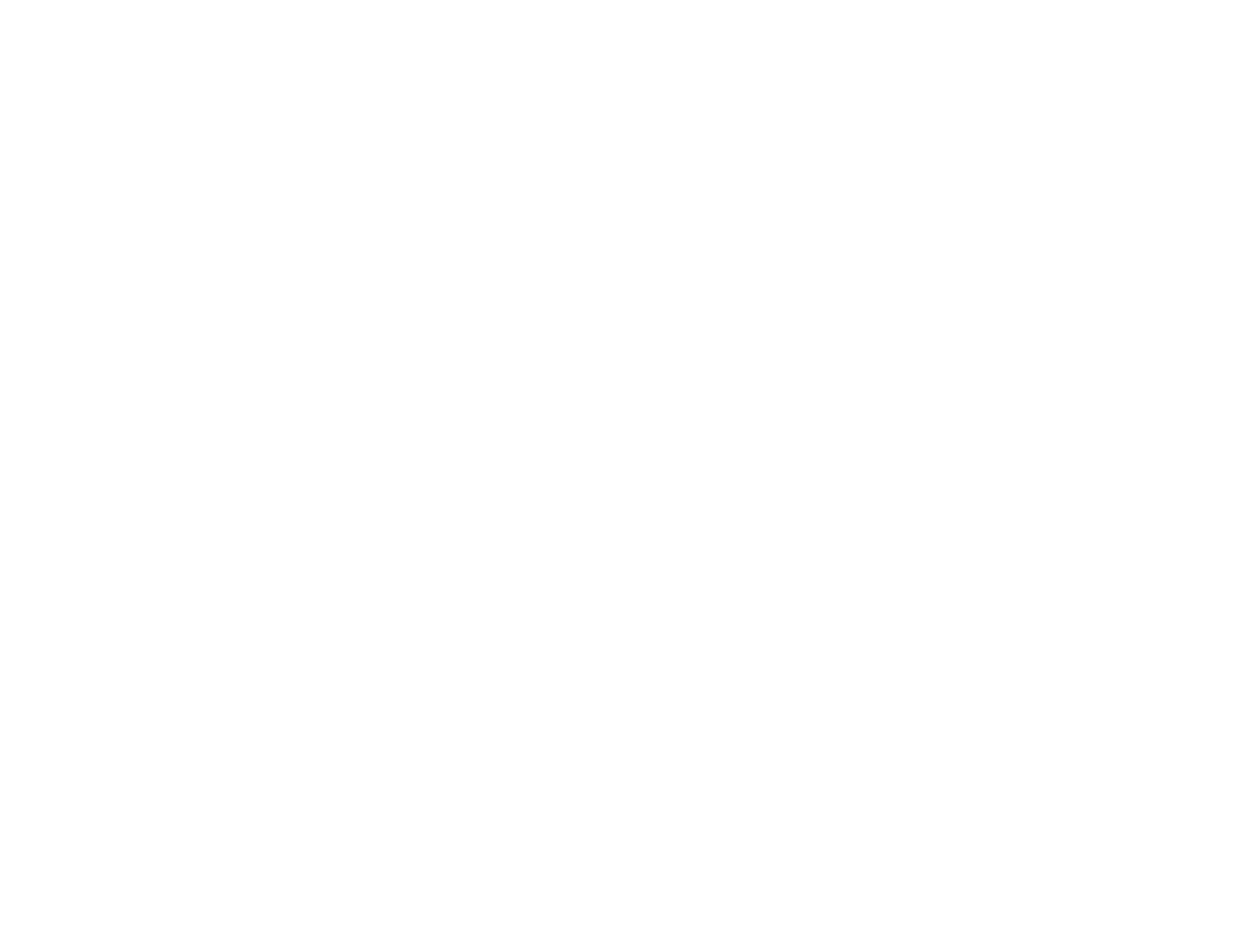
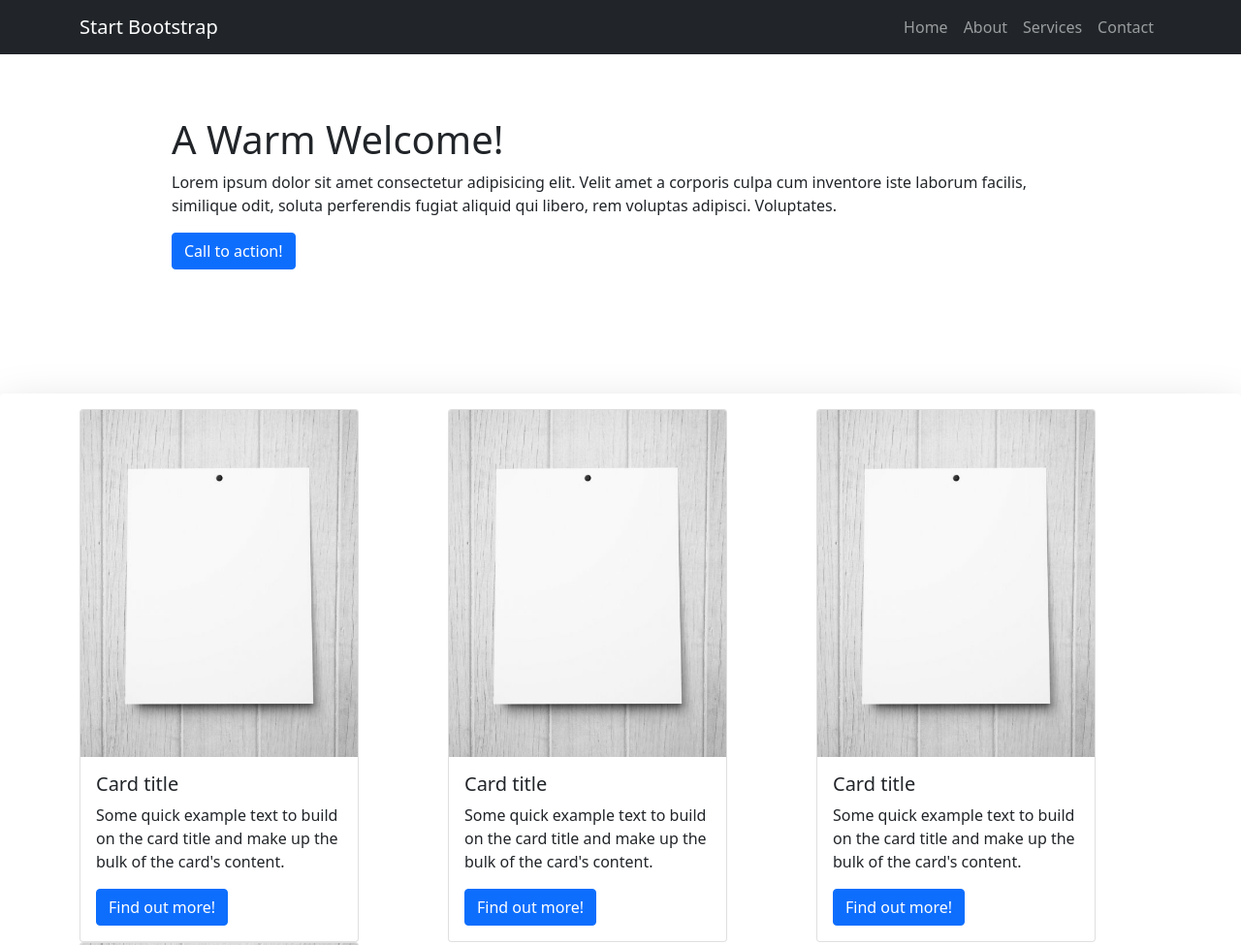
Before and after one commit to LarisaLieb/week8, a plain HTML site: page index.html in a window 1280 px wide. Shown: the top 975 px of the page at 97% size. Before the commit the page ends 800 px from the top, so only its background shows below. Drawn offline with nearby package versions, Linux system fonts and the light colour scheme.

Commit message:
ex1 non-adaptive

```diff
--- a/index.html
+++ b/index.html
@@ -5,14 +5,111 @@
     <meta charset="UTF-8">
     <meta http-equiv="X-UA-Compatible" content="IE=edge">
     <meta name="viewport" content="width=device-width, initial-scale=1.0">
+    <link href="styles/styles.css" rel="stylesheet">
     <link href="https://cdn.jsdelivr.net/npm/bootstrap@5.0.2/dist/css/bootstrap.min.css" rel="stylesheet"
         integrity="sha384-EVSTQN3/azprG1Anm3QDgpJLIm9Nao0Yz1ztcQTwFspd3yD65VohhpuuCOmLASjC" crossorigin="anonymous">
-    <title>Exercise 1</title>
+    <title>Exercise2</title>
+
 </head>
 
 <body>
+    <header id="header">
+        <nav class="navbar navbar-expand-lg navbar-dark bg-dark">
+            <div class="container">
+                <a href="#" class="navbar-brand">Start Bootstrap</a>
+                <ul class="navbar-nav mr-auto mb-3 mb-lg-0">
+                    <li class="nav-item">
+                        <a href="#" class="nav-link">Home</a>
+                    </li>
+                    <li class="nav-item">
+                        <a href="#" class="nav-link">About</a>
+                    </li>
+                    <li class="nav-item">
+                        <a href="#" class="nav-link">Services</a>
+                    </li>
+                    <li class="nav-item">
+                        <a href="#" class="nav-link">Contact</a>
+                    </li>
 
-    <script src="https://cdn.jsdelivr.net/npm/bootstrap@5.0.2/dist/js/bootstrap.bundle.min.js"
+                </ul>
+            </div>
+        </nav>
+    </header>
+    <section class="d-flex align-items-center justify-content-center">
+        <div id="text" class="container">
+            <div class="row justify-content-center">
+                <div class="col-xl-10">
+                    <h1>A Warm Welcome!</h1>
+                    <p>Lorem ipsum dolor sit amet consectetur adipisicing elit. Velit amet a corporis culpa cum
+                        inventore
+                        iste laborum facilis, similique odit, soluta perferendis fugiat aliquid qui libero, rem voluptas
+                        adipisci. Voluptates.</p>
+                    <button type="button" class="btn btn-primary">Call to action!</button>
+                </div>
+            </div>
+        </div>
+    </section>
+    <section class="d-flex align-items-center justify-content-center shadow-lg p-3 mb-5 bg-body rounded">
+        <div id="cards" class="container">
+            <div class="row align-items-center">
+                <div class="col">
+                    <div class="card" style="width: 18rem;">
+                        <img src="img/img1.jpg" class="card-img-top" alt="img1">
+                        <div class="card-body">
+                            <h5 class="card-title">Card title</h5>
+                            <p class="card-text">Some quick example text to build on the card title and make up the bulk
+                                of the card's content.</p>
+                            <a href="#" class="btn btn-primary">Find out more!</a>
+                        </div>
+                    </div>
+                </div>
+                <div class="col">
+                    <div class="card" style="width: 18rem;">
+                        <img src="img/img1.jpg" class="card-img-top" alt="img1">
+                        <div class="card-body">
+                            <h5 class="card-title">Card title</h5>
+                            <p class="card-text">Some quick example text to build on the card title and make up the bulk
+                                of the card's content.</p>
+                            <a href="#" class="btn btn-primary">Find out more!</a>
+                        </div>
+                    </div>
+                </div>
+                <div class="col">
+                    <div class="card" style="width: 18rem;">
+                        <img src="img/img1.jpg" class="card-img-top" alt="img1">
+                        <div class="card-body">
+                            <h5 class="card-title">Card title</h5>
+                            <p class="card-text">Some quick example text to build on the card title and make up the bulk
+                                of the card's content.</p>
+                            <a href="#" class="btn btn-primary">Find out more!</a>
+                        </div>
+                    </div>
+                </div>
+                <div class="col">
+                    <div class="card" style="width: 18rem;">
+                        <img src="img/img1.jpg" class="card-img-top" alt="img1">
+                        <div class="card-body">
+                            <h5 class="card-title">Card title</h5>
+                            <p class="card-text">Some quick example text to build on the card title and make up the bulk
+                                of the card's content.</p>
+                            <a href="#" class="btn btn-primary">Find out more!</a>
+                        </div>
+                    </div>
+                </div>
+            </div>
+        </div>
+        </div>
+    </section>
+    <footer>
+        <div class="container">
+            <div class="d-flex justify-content-center">
+                <p class="txt-footer">Copyright
+                    &#169; your website</p>
+
+            </div>
+        </div>
+    </footer>
+    <script src=" https://cdn.jsdelivr.net/npm/bootstrap@5.0.2/dist/js/bootstrap.bundle.min.js"
         integrity="sha384-MrcW6ZMFYlzcLA8Nl+NtUVF0sA7MsXsP1UyJoMp4YLEuNSfAP+JcXn/tWtIaxVXM" crossorigin="anonymous">
     </script>
 </body>
--- a/styles/styles.css
+++ b/styles/styles.css
@@ -0,0 +1,18 @@
+section {
+    margin-top: 5%;
+    margin-bottom: 10%;
+
+}
+
+#text {
+
+    min-height: 20%;
+}
+
+footer {
+    background-color: rgb(36, 35, 35);
+}
+
+.txt-footer {
+    color: honeydew;
+}
```
Also changed, not shown: img/img1.jpg (added).
